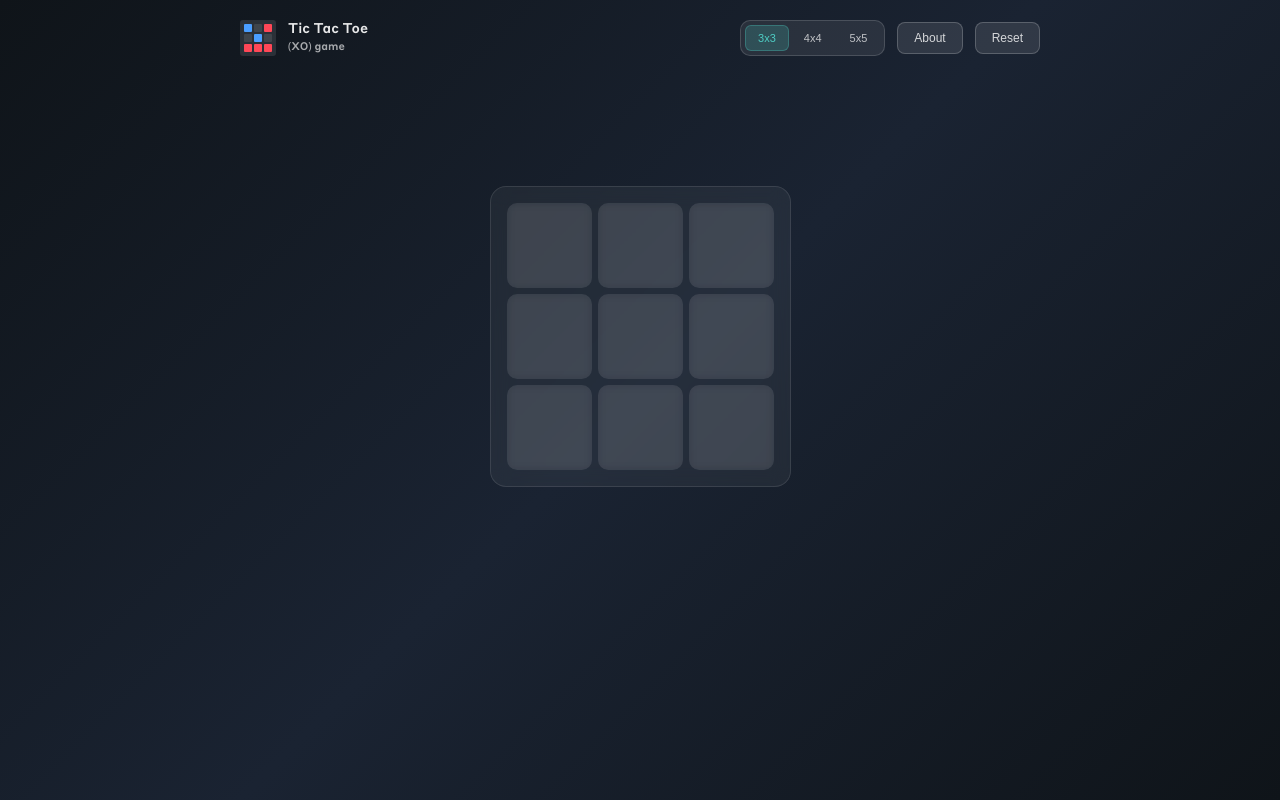
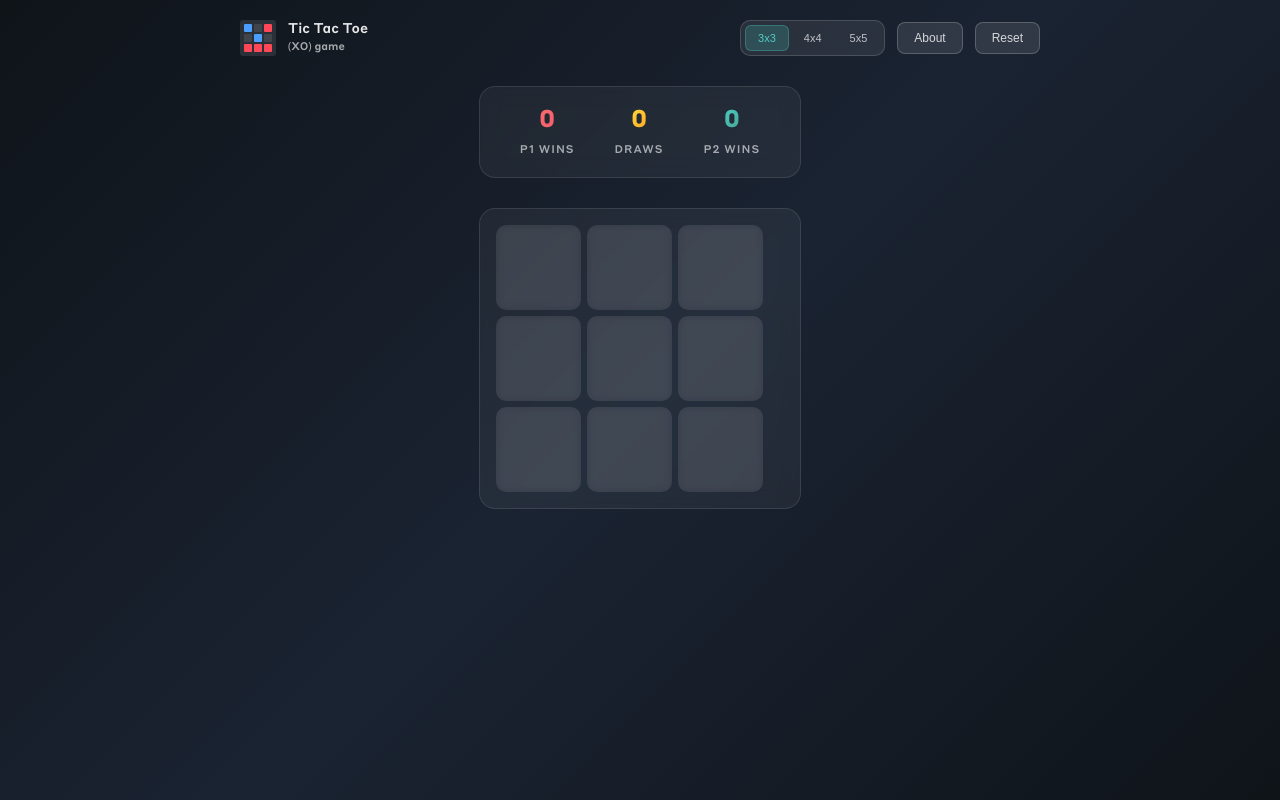
Before and after one commit to mahmoudalnkeeb/tic-tac-toe-multiplayer, a Next.js app: page / in a window 1280 px wide. Built offline with nearby package versions, Linux system fonts and the light colour scheme.

Commit message:
update(GameStats): write jsx structure & styles

```diff
--- a/src/components/XOGame/GameStats/GameStats.jsx
+++ b/src/components/XOGame/GameStats/GameStats.jsx
@@ -1,7 +1,24 @@
 import s from "./GameStats.module.scss";
 
 const GameStats = () => {
-  return <div className={s.gameStats}></div>;
+  return (
+    <div className={s.gameStats}>
+      <div className={s.stat} id="p1">
+        <span className={s.value}>0</span>
+        <span className={s.label}>P1 Wins</span>
+      </div>
+
+      <div className={s.stat} id="draws">
+        <span className={s.value}>0</span>
+        <span className={s.label}>Draws</span>
+      </div>
+
+      <div className={s.stat} id="p2">
+        <span className={s.value}>0</span>
+        <span className={s.label}>P2 Wins</span>
+      </div>
+    </div>
+  );
 };
 
 export default GameStats;
--- a/src/components/XOGame/GameStats/GameStats.module.scss
+++ b/src/components/XOGame/GameStats/GameStats.module.scss
@@ -0,0 +1,48 @@
+.gameStats {
+  display: flex;
+  justify-content: center;
+  gap: 40px;
+  background: rgba(255, 255, 255, 0.05);
+  padding: 20px 40px;
+  border-radius: 16px;
+  border: 1px solid rgba(255, 255, 255, 0.1);
+  backdrop-filter: blur(10px);
+}
+
+.gameStats .stat {
+  display: flex;
+  flex-direction: column;
+  align-items: center;
+  gap: 8px;
+}
+
+.gameStats .stat .value {
+  font-size: 24px;
+  font-weight: bold;
+  background: linear-gradient(135deg, #4ecdc4, #44a08d);
+  -webkit-background-clip: text;
+  -webkit-text-fill-color: transparent;
+  background-clip: text;
+}
+
+.gameStats .stat[id=p1] .value {
+  background: linear-gradient(135deg, #ff6b6b, #ee5a6f);
+  -webkit-background-clip: text;
+  -webkit-text-fill-color: transparent;
+  background-clip: text;
+}
+
+.gameStats .stat[id=draws] .value {
+  background: linear-gradient(135deg, #ffd93d, #ff9f1c);
+  -webkit-background-clip: text;
+  -webkit-text-fill-color: transparent;
+  background-clip: text;
+}
+
+.gameStats .stat .label {
+  font-size: 11px;
+  font-weight: 500;
+  color: rgba(255, 255, 255, 0.6);
+  text-transform: uppercase;
+  letter-spacing: 1px;
+}
--- a/src/components/XOGame/XOBoard/XOBoard.module.scss
+++ b/src/components/XOGame/XOBoard/XOBoard.module.scss
@@ -6,5 +6,4 @@
   border-radius: 16px;
   border: 1px solid rgba(255, 255, 255, 0.1);
   backdrop-filter: blur(10px);
-  margin-top: 100px; // temporary margin
 }
--- a/src/components/XOGame/XOGame.jsx
+++ b/src/components/XOGame/XOGame.jsx
@@ -1,11 +1,13 @@
 "use client";
 
+import GameStats from "./GameStats/GameStats";
 import XOBoard from "./XOBoard/XOBoard";
 import s from "./XOGame.module.scss";
 
 const XOGame = () => {
   return (
     <section className={s.game}>
+      <GameStats />
       <XOBoard />
     </section>
   );
--- a/src/components/XOGame/XOGame.module.scss
+++ b/src/components/XOGame/XOGame.module.scss
@@ -2,9 +2,8 @@
   max-width: 1060px;
   width: 100%;
   display: flex;
-  justify-content: space-between;
-  align-items: flex-start;
-  gap: 50px;
+  flex-direction: column;
+  gap: 30px;
 }
 
 .controls {
```
